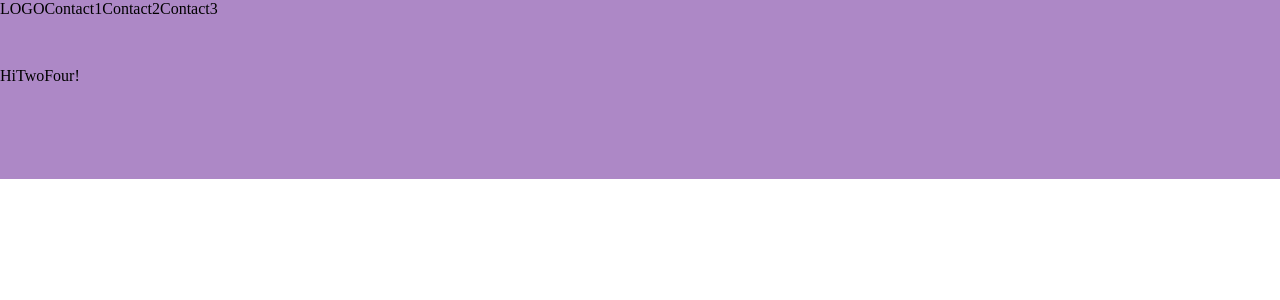
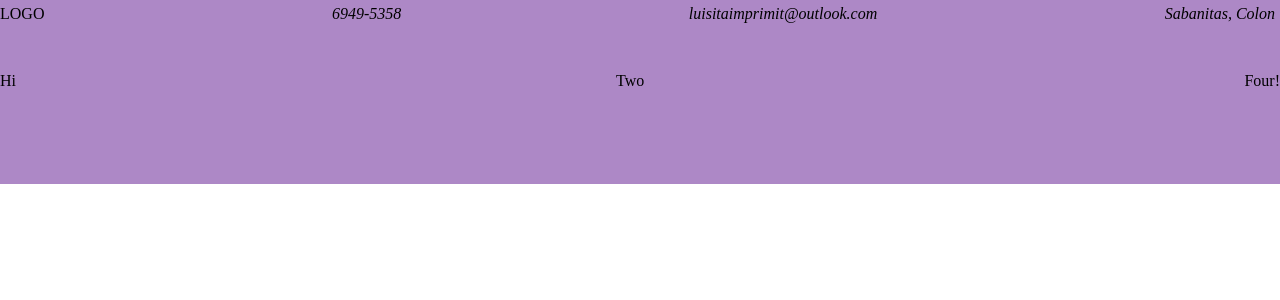
Before and after one commit to JohnnyLiang-OTU/project-sederia, a Django app: template templates/main.html in a window 1280 px wide. Shown: the top 300 px of the page. Run offline with Django 3.2, Linux system fonts and the light colour scheme; the template is opened without the code that fills it, so the values that code supplies are empty.

Commit message:
edit form added || touched on navbar a bit

```diff
--- a/base/urls.py
+++ b/base/urls.py
@@ -6,8 +6,9 @@ from . import views
 urlpatterns = [
     path('', views.catalogo, name='catalogo'),
     path('administrador/', views.admin_list, name='admin_list'),
-    path('add_product/', views.add_product, name="add_product"),
-    path('delete_models/', views.delete_selected_products, name="delete_models"),
+    path('administrador/add_product/', views.add_product, name="add_product"),
+    path('administrador/delete_models/', views.delete_selected_products, name="delete_models"),
+    path('administrador/edit/<str:pk>', views.edit_product, name="edit_product"),
 ]
 
 if settings.DEBUG:
--- a/static/css/admin_list.css
+++ b/static/css/admin_list.css
@@ -43,7 +43,7 @@ tbody{
     display: inline-block;
     background: purple;
     border-radius: 4px;
-    font-family: "arial-black";
+    /* font-family: "arial-black"; */
     font-size: 18px;
     color: #FFF;
     padding: 8px 12px;
--- a/static/css/footer.css
+++ b/static/css/footer.css
@@ -7,4 +7,5 @@
     bottom: 0;
     /* position: absolute; */
     width: 100%;
+    justify-content: space-between;
 }
--- a/static/css/navbar.css
+++ b/static/css/navbar.css
@@ -1,7 +1,8 @@
 .navbar{
     margin: 0;
-    padding: 0;
+    padding: 5px 5px 0 0;
     display: flex;
     height: 4vw;
     background-color: #AD88C6;
+    justify-content: space-between;
 }
--- a/static/js/admin_list.js
+++ b/static/js/admin_list.js
@@ -72,7 +72,7 @@ function delete_checked_products(e){
 
 function delete_model_instances()
 {
-    url = '/delete_models/';
+    url = '/administrador/delete_models/';
     fetch(url, {
         method: 'POST',
         headers: {
--- a/templates/admin/admin_list.html
+++ b/templates/admin/admin_list.html
@@ -18,6 +18,7 @@
                 <th>Name</th>
                 <th>Description</th>
                 <th>Price</th>
+                <th>Edit</th>
             </thead>
             <tbody id="table_body">
                 {% for product in product_query %}
@@ -27,6 +28,7 @@
                     <th>{{product.name}}</th>
                     <th>{{product.description}}</th>
                     <th>{{product.price}}</th>
+                    <th><a href="{% url 'edit_product' product.id %}" target="_blank" class="button">Edit</a></th>
                 </tr>
                 {% endfor %}
             </tbody>
--- /dev/null
+++ b/templates/admin/edit_product.html
@@ -0,0 +1,6 @@
+{% load static %}
+<form method="POST" enctype="multipart/form-data">
+    {% csrf_token %}
+    {{product_form.as_p}}
+    <input type="submit" name="submit" value="Submit">
+</form>
--- a/templates/navbar.html
+++ b/templates/navbar.html
@@ -1,8 +1,11 @@
 {% load static %}
+<link href="{% static 'fontawesomefree/css/fontawesome.css' %}" rel="stylesheet" type="text/css">
+<link href="{% static 'fontawesomefree/css/brands.css' %}" rel="stylesheet" type="text/css">
+<link href="{% static 'fontawesomefree/css/solid.css' %}" rel="stylesheet" type="text/css">
 <link rel="stylesheet" href="{% static 'css/navbar.css' %}">
 <div class="navbar">
     <div>LOGO</div>
-    <div>Contact1</div>
-    <div>Contact2</div>
-    <div>Contact3</div>
+    <i class="fa-brands fa-whatsapp">6949-5358</i>
+    <i class="fas fa-envelope">luisitaimprimit@outlook.com</i>
+    <i class="fas fa-map-marker-alt">Sabanitas, Colon</i>
 </div>
```
Also changed, not shown: base/views.py (+15 -0 lines).
